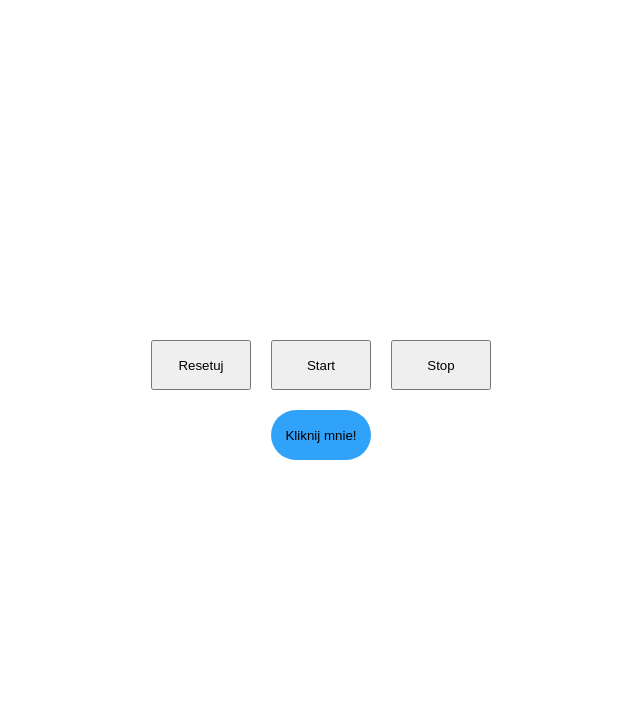
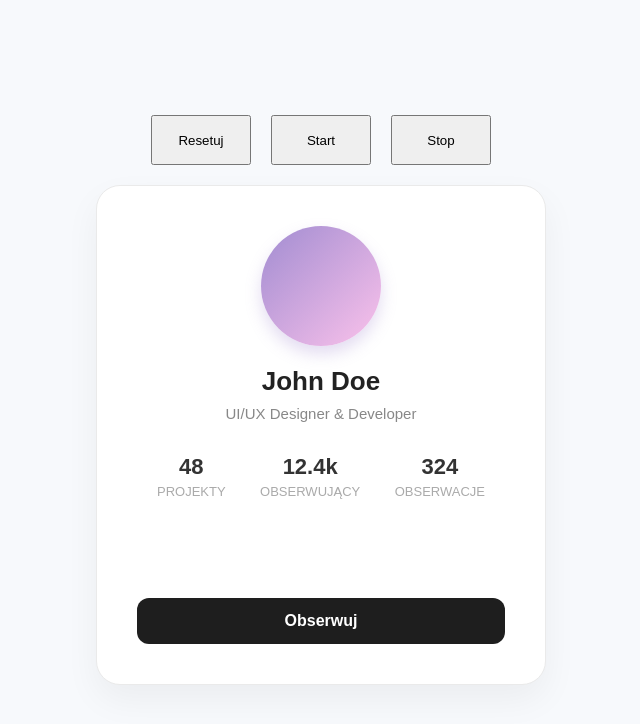
Before and after one commit to drDocent/react-particle-morpheus, a React (Vite) app: page / in a window 1280 px wide. Shown: the top 724 px of the page, without its empty margins (319-959 px from the left). Built offline with nearby package versions, Linux system fonts and the light colour scheme.

Commit message:
Enhance particle effect logic: streamline movement calculations, add gravity and air resistance, and improve particle lifecycle management. Update ParticleWrapper to support hard reset functionality and refine rendering logic for better performance.

```diff
--- a/src/App.tsx
+++ b/src/App.tsx
@@ -1,60 +1,59 @@
 import { useRef, useCallback } from 'react'
 import { type Particle, ParticleWrapper, type ParticleWrapperRef } from './ParticleWrapper'
-
-const buttonColor = '#30A2F9'
 
 export function App() {
   const particleWrapperRef = useRef<ParticleWrapperRef>(null)
 
-  const applyParticleEffect = useCallback((particle: Particle, deltaTime: number): Particle | null => {
-    return particle;
-    const newX = particle.x + particle.particlePhysics.velocityX * deltaTime + (Math.random() - 0.5) * 5
-    const newY = particle.y + particle.particlePhysics.velocityY * deltaTime + (Math.random() - 0.5) * 2
+  const applyParticleEffect = useCallback((particle: Particle, deltaTime: number): Particle => {
+    // Płynny ruch wynikający z prędkości, brak losowego trzęsienia
+    particle.x += particle.particlePhysics.velocityX * deltaTime
+    particle.y += particle.particlePhysics.velocityY * deltaTime
 
-    const newVelocityX = particle.particlePhysics.velocityX + particle.particlePhysics.accelerationX * deltaTime
-    const newVelocityY = particle.particlePhysics.velocityY + particle.particlePhysics.accelerationY * deltaTime
+    // Przyspieszenie (grawitacja i ewentualny opór powietrza dla płynności)
+    const airResistance = 0.98; // Tłumi prędkość cząsteczek z czasem, by nie leciały w nieskończoność z taką samą siłą
+    particle.particlePhysics.velocityX *= airResistance;
+    particle.particlePhysics.velocityY *= airResistance;
 
-    const newLifetime = particle.particleLife.lifetime - deltaTime
+    // Aplikowanie grawitacji
+    particle.particlePhysics.velocityX += particle.particlePhysics.accelerationX * deltaTime
+    particle.particlePhysics.velocityY += particle.particlePhysics.accelerationY * deltaTime
 
-    if (newLifetime <= 0) {
-      return null
+    // Rotacja poprzez nieznaczną modyfikację alpha / zanikanie wraz z upływem życia
+    particle.particleStyle.opacity = Math.max(0, particle.particleLife.lifetime / 3);
+
+    particle.particleLife.lifetime -= deltaTime
+
+    if (particle.particleLife.lifetime <= 0) {
+      particle.particleLife.isDead = true
     }
+
+    return particle
+  }, [])
+
+  const particleInitialState = useCallback((particle: Particle): Particle => {
+    // Losowy kąt i kierunek eksplozji – bardziej sferyczny i naturalny rozpad
+    const angle = Math.random() * Math.PI * 2;
+    const speed = Math.random() * 200 + 50;
 
     return {
       ...particle,
-      x: newX,
-      y: newY,
       particlePhysics: {
-        ...particle.particlePhysics,
-        velocityX: newVelocityX,
-        velocityY: newVelocityY,
+        velocityX: Math.cos(angle) * speed,
+        velocityY: Math.sin(angle) * speed - 150, // Dodatkowy "kop" w górę przy starcie
+        accelerationX: 0,
+        accelerationY: 400, // Silniejsza grawitacja ściągająca cząsteczki płynnie w dół po łuku
       },
       particleLife: {
-        ...particle.particleLife,
-        lifetime: newLifetime,
-      },
-    }
-  }, [])
-
-  const particleInitialState = useCallback((particle: Particle): Particle => {
-    return {
-      ...particle,
-      particlePhysics: {
-        velocityX: (Math.random() - 0.5) * 100,
-        velocityY: (Math.random() - 0.5) * 100,
-        accelerationX: 0,
-        accelerationY: 100,
-      },
-      particleLife: {
+        spawnTime: particle.particleLife.spawnTime,
         age: 0,
-        lifetime: 2 + Math.random() * 3,
+        lifetime: 1.5 + Math.random() * 1.5, // Krótszy, ale bardziej jednolity żywot
         isDead: false,
       },
     }
   }, [])
 
   return (
-    <div style={{ display: 'flex', justifyContent: 'center', flexDirection: 'column', alignItems: 'center', height: '100vh' }}>
+    <div style={{ display: 'flex', justifyContent: 'center', flexDirection: 'column', alignItems: 'center', height: '100vh', backgroundColor: '#f7f9fc' }}>
       <div style={{ display: 'flex', gap: '20px', marginBottom: '20px' }}>
         <button onClick={() => particleWrapperRef.current?.reset()} style={{ width: '100px', height: '50px' }}>
           Resetuj
@@ -68,25 +67,87 @@ export function App() {
       </div>
 
       <ParticleWrapper
+        config={{
+          fps: 120,
+          maxParticles: 1000,
+        }}
         particleInitialState={particleInitialState}
         particleEffect={applyParticleEffect}
         ref={particleWrapperRef}
       >
-        <button
+        <div
           onClick={() => particleWrapperRef.current?.start()}
           style={{
-            width: '100px',
-            height: '50px',
-            backgroundColor: buttonColor,
-            border: 'none',
-            borderRadius: '40px',
-            justifyContent: 'center',
+            width: '450px',
+            height: '500px',
+            backgroundColor: '#ffffff',
+            borderRadius: '24px',
+            boxShadow: '0 15px 35px rgba(0, 0, 0, 0.05)',
             display: 'flex',
+            flexDirection: 'column',
             alignItems: 'center',
+            padding: '40px',
+            boxSizing: 'border-box',
+            cursor: 'pointer',
+            fontFamily: 'sans-serif',
+            border: '1px solid #eaeaea',
           }}
         >
-          Kliknij mnie!
-        </button>
+          {/* Avatar Placeholder */}
+          <div
+            style={{
+              width: '120px',
+              height: '120px',
+              borderRadius: '50%',
+              background: 'linear-gradient(135deg, #a18cd1 0%, #fbc2eb 100%)',
+              marginBottom: '20px',
+              boxShadow: '0 8px 16px rgba(161, 140, 209, 0.3)'
+            }}
+          />
+
+          {/* User Info */}
+          <h2 style={{ margin: '0 0 8px 0', color: '#222', fontSize: '26px', fontWeight: '700' }}>
+            John Doe
+          </h2>
+          <p style={{ margin: '0 0 32px 0', color: '#888', fontSize: '15px', fontWeight: '400' }}>
+            UI/UX Designer & Developer
+          </p>
+
+          {/* Stats Segment */}
+          <div style={{ display: 'flex', width: '100%', justifyContent: 'space-between', marginBottom: 'auto', padding: '0 20px', boxSizing: 'border-box' }}>
+            <div style={{ display: 'flex', flexDirection: 'column', alignItems: 'center' }}>
+              <span style={{ fontWeight: '700', fontSize: '22px', color: '#333' }}>48</span>
+              <span style={{ color: '#aaa', fontSize: '13px', paddingTop: '4px' }}>PROJEKTY</span>
+            </div>
+            <div style={{ display: 'flex', flexDirection: 'column', alignItems: 'center' }}>
+              <span style={{ fontWeight: '700', fontSize: '22px', color: '#333' }}>12.4k</span>
+              <span style={{ color: '#aaa', fontSize: '13px', paddingTop: '4px' }}>OBSERWUJĄCY</span>
+            </div>
+            <div style={{ display: 'flex', flexDirection: 'column', alignItems: 'center' }}>
+              <span style={{ fontWeight: '700', fontSize: '22px', color: '#333' }}>324</span>
+              <span style={{ color: '#aaa', fontSize: '13px', paddingTop: '4px' }}>OBSERWACJE</span>
+            </div>
+          </div>
+
+          {/* Action Button */}
+          <button
+            style={{
+              marginTop: '32px',
+              padding: '14px 0',
+              width: '100%',
+              backgroundColor: '#1E1E1E',
+              color: '#fff',
+              border: 'none',
+              borderRadius: '12px',
+              fontSize: '16px',
+              fontWeight: '600',
+              cursor: 'pointer',
+              transition: 'background-color 0.2s ease',
+            }}
+          >
+            Obserwuj
+          </button>
+        </div>
       </ParticleWrapper>
     </div>
   )
--- a/src/ParticleWrapper/ParticleWrapper.tsx
+++ b/src/ParticleWrapper/ParticleWrapper.tsx
@@ -14,11 +14,12 @@ interface ParticleWrapperProps {
     onEnd?: () => void;
 
     particleInitialState: (particle: Particle) => Particle;
-    particleEffect: (particle: Particle, deltaTime: number) => Particle | null;
+    particleEffect: (particle: Particle, deltaTime: number) => Particle;
 }
 
 export interface ParticleWrapperRef {
     reset: () => void;
+    hardReset: () => void; // reset z ponownym renderowaniem offscreen canvas, przydatny gdy dzieci się zmieniają
     start: () => void;
     stop: () => void;
 }
@@ -69,12 +70,32 @@ export const ParticleWrapper = forwardRef<ParticleWrapperRef, ParticleWrapperPro
             const imgWidth = canvas.width;
             const imgHeight = canvas.height;
 
+            const pixelWidth = Math.ceil(Math.sqrt((imgWidth * imgHeight) / config.maxParticles));
+            const pixelHeight = Math.ceil((imgWidth * imgHeight) / config.maxParticles / pixelWidth);
+
+            const cols = Math.ceil(imgWidth / pixelWidth);
+            const rows = Math.ceil(imgHeight / pixelHeight);
+
+            const timeArray: number[] = [];
+
+            //logika renderowania maski z bombami (kiedy ma się pojawić cząsteczka, a kiedy nie)
+            for (let x = 0; x < cols; x++) {
+                timerMaskRef.current[x] = [];
+                for (let y = 0; y < rows; y++) {
+                    timerMaskRef.current[x][y] = Math.random(); // losowy czas od 0 do 1 sekund, po którym cząsteczka zacznie się rozpadać
+                    if (timeArray.find(t => t === timerMaskRef.current[x][y]) === undefined) {
+                        timeArray.push(timerMaskRef.current[x][y]);
+                    }
+                }
+            }
+            const sortedTimeArray = timeArray.sort((a, b) => a - b);
+            timeArrayRef.current = sortedTimeArray;
+
             const newParticlesList: Particle[] = [];
 
-            const pixelWidth = Math.ceil(Math.sqrt(imgWidth * imgHeight / config.maxParticles));
-            const pixelHeight = Math.ceil(imgWidth * imgHeight / config.maxParticles / pixelWidth);
-
+            let colIndex = 0;
             for (let x = 0; x < imgWidth; x += pixelWidth) {
+                let rowIndex = 0;
                 for (let y = 0; y < imgHeight; y += pixelHeight) {
                     const originX = rect.x + x;
                     const originY = rect.y + y;
@@ -97,7 +118,10 @@ export const ParticleWrapper = forwardRef<ParticleWrapperRef, ParticleWrapperPro
                         },
                     };
 
+                    const spawnTime = timerMaskRef.current[colIndex][rowIndex];
+
                     const particleLife: ParticleLife = {
+                        spawnTime,
                         age: 0,
                         lifetime: Infinity,
                         isDead: false,
@@ -117,29 +141,12 @@ export const ParticleWrapper = forwardRef<ParticleWrapperRef, ParticleWrapperPro
                     };
 
                     newParticlesList.push(particleInitialState(particle));
+                    rowIndex++;
                 }
+                colIndex++;
             }
 
             particles.current = newParticlesList;
-
-
-            const cols = Math.ceil(imgWidth / pixelWidth);
-            const rows = Math.ceil(imgHeight / pixelHeight);
-
-            const timeArray:number[] = [];
-
-            //logika renderowania maski z bombami (kiedy ma się pojawić cząsteczka, a kiedy nie)
-            for(let x = 0; x < cols; x++) {
-                timerMaskRef.current[x] = [];
-                for(let y = 0; y < rows; y++) {
-                    timerMaskRef.current[x][y] = Math.random() * 2; // losowy czas od 0 do 5 sekund, po którym cząsteczka zacznie się rozpadać
-                    if(timeArray.find(t => t === timerMaskRef.current[x][y]) === undefined) {
-                        timeArray.push(timerMaskRef.current[x][y]);
-                    }
-                }
-            }
-            const sortedTimeArray = timeArray.sort((a, b) => a - b);
-            timeArrayRef.current = sortedTimeArray;
 
             //logika renderowania maski
             const maskCanvas = document.createElement("canvas");
@@ -167,7 +174,7 @@ export const ParticleWrapper = forwardRef<ParticleWrapperRef, ParticleWrapperPro
         }
     }, [config.maxParticles, particleInitialState]);
 
-    const drawParticles = useCallback(() => {
+    const drawParticles = useCallback((elapsedTime: number) => {
         const canvas = canvasRef.current;
         const offscreen = offscreenCanvasRef.current;
         if (!canvas || !offscreen) return;
@@ -178,6 +185,9 @@ export const ParticleWrapper = forwardRef<ParticleWrapperRef, ParticleWrapperPro
         ctx.clearRect(0, 0, canvas.width, canvas.height);
 
         for (const particle of particles.current) {
+            if (particle.particleLife.isDead) continue;
+            if (elapsedTime < particle.particleLife.spawnTime) continue;
+
             ctx.globalAlpha = particle.particleStyle.opacity;
             ctx.drawImage(
                 offscreen,
@@ -233,7 +243,20 @@ export const ParticleWrapper = forwardRef<ParticleWrapperRef, ParticleWrapperPro
 
                 if (updatedMask && lastMaskIndex > 0) {
                     const maskDataUrl = elementMaskRef.current[lastMaskIndex - 1];
-                    childrenRef.current.style.maskImage = `url(${maskDataUrl})`;
+
+                    // Zastosuj styl maski na właściwym elemencie (dzieciach)
+                    const targetEl = childrenRef.current;
+
+                    // Standaryzowane propercje
+                    targetEl.style.maskImage = `url(${maskDataUrl})`;
+                    targetEl.style.maskSize = "100% 100%";
+                    targetEl.style.maskRepeat = "no-repeat";
+                    targetEl.style.imageRendering = "pixelated";
+
+                    // Rozszerzenia WebKit, niezbędne w niektórych przeglądarkach (Safari, Opera, część Chrome)
+                    targetEl.style.setProperty('-webkit-mask-image', `url(${maskDataUrl})`);
+                    targetEl.style.setProperty('-webkit-mask-size', '100% 100%');
+                    targetEl.style.setProperty('-webkit-mask-repeat', 'no-repeat');
                 }
             }
 
@@ -241,22 +264,30 @@ export const ParticleWrapper = forwardRef<ParticleWrapperRef, ParticleWrapperPro
             if (delta < interval) return;
             lastTime = currentTime;
 
-            const newParticles: Particle[] = [];
-            for (const p of particles.current) {
-                const updated = particleEffect(p, Math.min(delta / 1000, 0.1));
-                if (updated !== null) {
-                    newParticles.push(updated);
+            let allDead = true;
+
+            for (let i = 0; i < particles.current.length; i++) {
+                const p = particles.current[i];
+
+                if (p.particleLife.isDead) continue;
+
+                allDead = false;
+
+                if (elapsedTime >= p.particleLife.spawnTime) {
+                    const updated = particleEffect(p, Math.min(delta / 1000, 0.1));
+                    if (updated !== null) {
+                        particles.current[i] = updated;
+                    }
                 }
             }
-            particles.current = newParticles;
 
-            if (newParticles.length === 0) {
+            if (allDead) {
                 running = false;
                 onEnd();
                 return;
             }
 
-            drawParticles();
+            drawParticles(elapsedTime);
         }
 
         animationFrameRef.current = requestAnimationFrame(frame);
@@ -286,8 +317,33 @@ export const ParticleWrapper = forwardRef<ParticleWrapperRef, ParticleWrapperPro
         return () => window.removeEventListener("resize", handleResize);
     }, []);
 
+    function resetParticles() {
+        if (canvasRef.current) {
+            const ctx = canvasRef.current.getContext("2d");
+            if (ctx) ctx.clearRect(0, 0, canvasRef.current.width, canvasRef.current.height);
+        }
+
+        for (let i = 0; i < particles.current.length; i++) {
+            const p = particles.current[i];
+            p.x = p.originX;
+            p.y = p.originY;
+            p.particlePhysics.velocityX = 0;
+            p.particlePhysics.velocityY = 0;
+            p.particlePhysics.accelerationX = 0;
+            p.particlePhysics.accelerationY = 0;
+            particles.current[i] = particleInitialState(p);
+        }
+    }
+
     useImperativeHandle(ref, () => ({
         reset: () => {
+            setIsRunning(false);
+            if (childrenRef.current) {
+                childrenRef.current.style.maskImage = "none";
+            }
+            resetParticles();
+        },
+        hardReset: () => {
             setIsRunning(false);
             if (childrenRef.current) {
                 childrenRef.current.style.maskImage = "none";
--- a/src/ParticleWrapper/types.ts
+++ b/src/ParticleWrapper/types.ts
@@ -16,6 +16,7 @@ export interface ParticleStyle {
 }
 
 export interface ParticleLife {
+    spawnTime: number; // Czas, w którym cząsteczka zostanie stworzona
     age: number; // czas życia cząsteczki
     lifetime: number; // maksymalny czas życia cząsteczki
     isDead: boolean; // czy cząsteczka jest martwa
```
